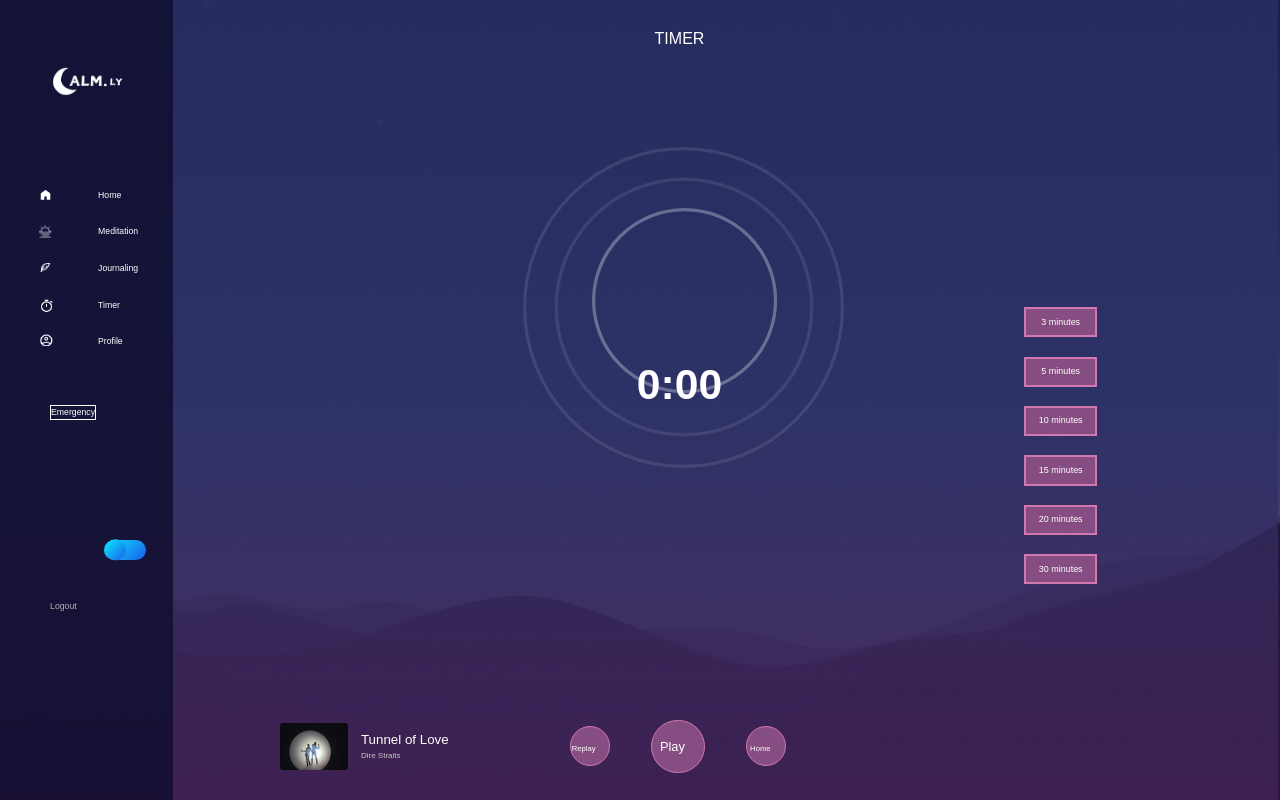
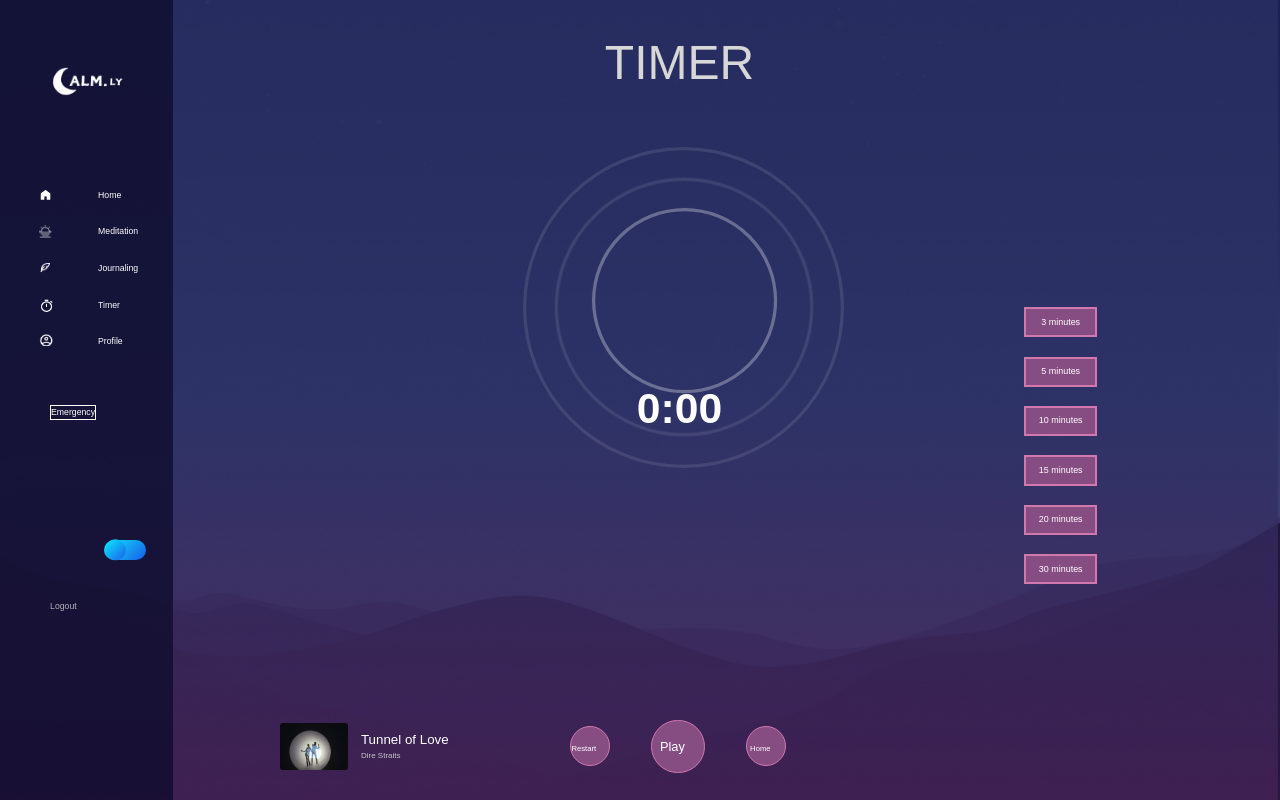
Before and after one commit to Josuzin/calmly, a Next.js app: page /timer in a window 1280 px wide. Built offline with nearby package versions, Linux system fonts and the light colour scheme.

Commit message:
Mudamos a porra da fonte weight, valeu é nois tamo junto fodase

```diff
--- a/components/Timer.jsx
+++ b/components/Timer.jsx
@@ -120,7 +120,7 @@ export default function Timer() {
               <div class="timer-play-btn-box">
                 <div class="timer-replay-box">
                   <button class="timer-btn-replay" onClick={handleReset}>
-                    <span className="replay-yes-true">Replay</span>
+                    <span className="replay-yes-true">Restart</span>
                   </button>
                 </div>
                 <div class="timer-play-box">
--- a/styles/Timer.css
+++ b/styles/Timer.css
@@ -239,6 +239,8 @@
 .timer-title-estiloso {
   font-weight: 500;
   text-transform: uppercase;
+  font-size: 48px;
+  color: #D7D7D7;
 }
 
 .timer-btn-a {
```
